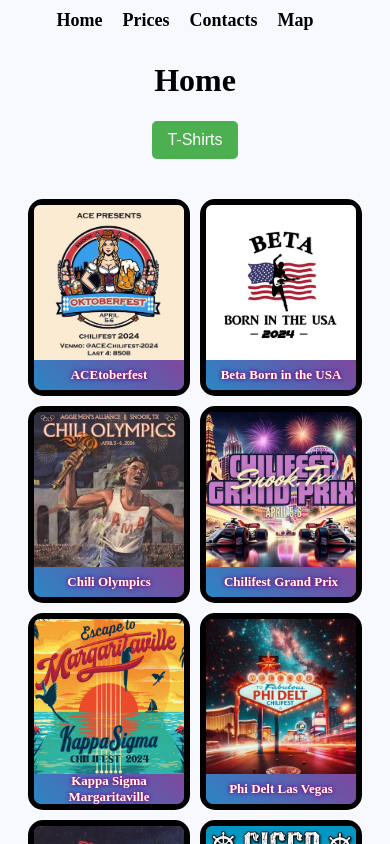
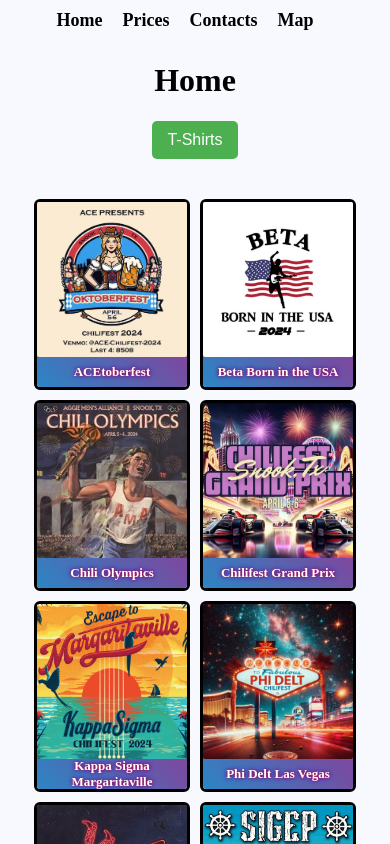
Before and after one commit to andrewlin27/chilifest-builds, a React (Create React App) app: page /#/ in a window 390 px wide. Shown: the top 844 px of the page. Built offline with nearby package versions, Linux system fonts and the light colour scheme.

Commit message:
mobile borders

```diff
--- a/src/components/css/BuildCard.css
+++ b/src/components/css/BuildCard.css
@@ -14,6 +14,8 @@
   .card-div {
       width: 150px;
       height: 185px;
+      border-radius: 6px;
+      border: 3px solid black;
   }
 }
 
@@ -52,6 +54,15 @@
   border-bottom-right-radius: 7px;
 }
 
+@media (max-width: 760px) {
+  .build-card-front {
+    border-top-right-radius: 3px;
+    border-top-left-radius: 3px;
+    border-bottom-left-radius: 3px;
+    border-bottom-right-radius: 3px;
+  }
+}
+
 .build-card-back {
   background: linear-gradient(
       225deg,
@@ -66,6 +77,15 @@
   transform: rotateY(180deg);
 }
 
+@media (max-width: 760px) {
+  .build-card-back {
+    border-top-right-radius: 3px;
+    border-top-left-radius: 3px;
+    border-bottom-left-radius: 3px;
+    border-bottom-right-radius: 3px;
+  }
+}
+
 img {
   width: 100%;
   height: 362px; /*must sum to total height with .card-name */
@@ -77,6 +97,7 @@ img {
 @media (max-width: 760px) {
   img {
       height: 155px;
+      border-radius: 2px;
   }
 }
 
```
